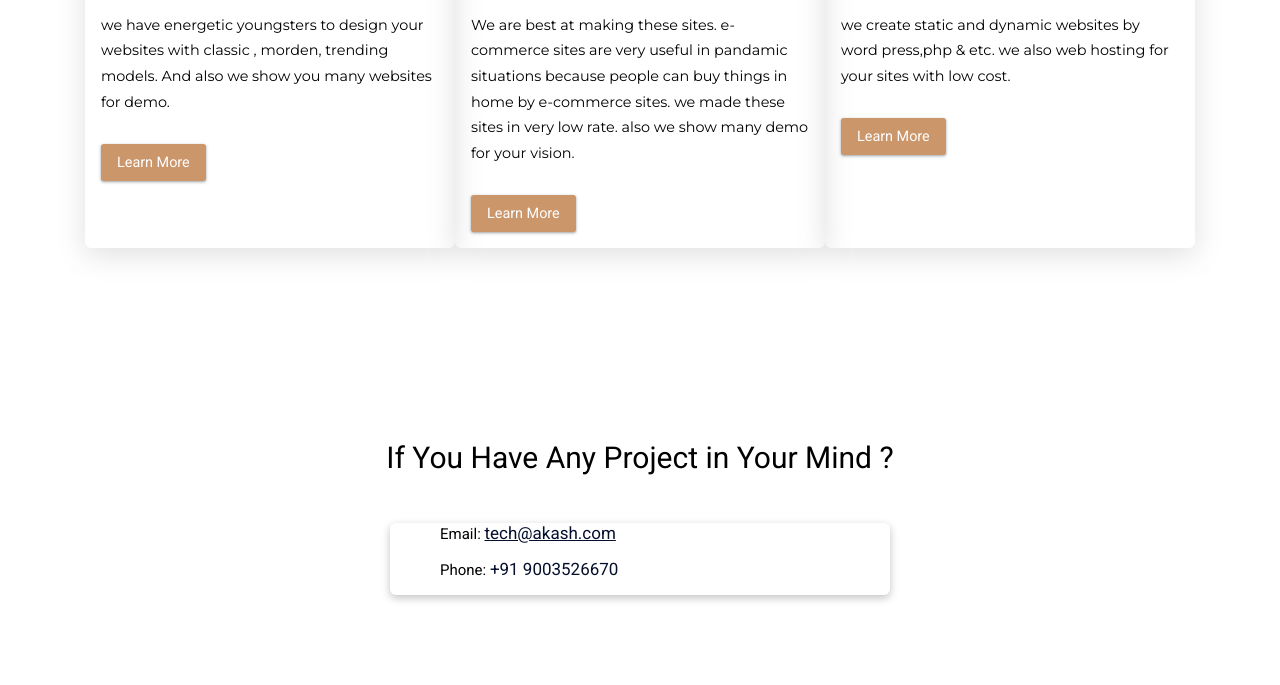
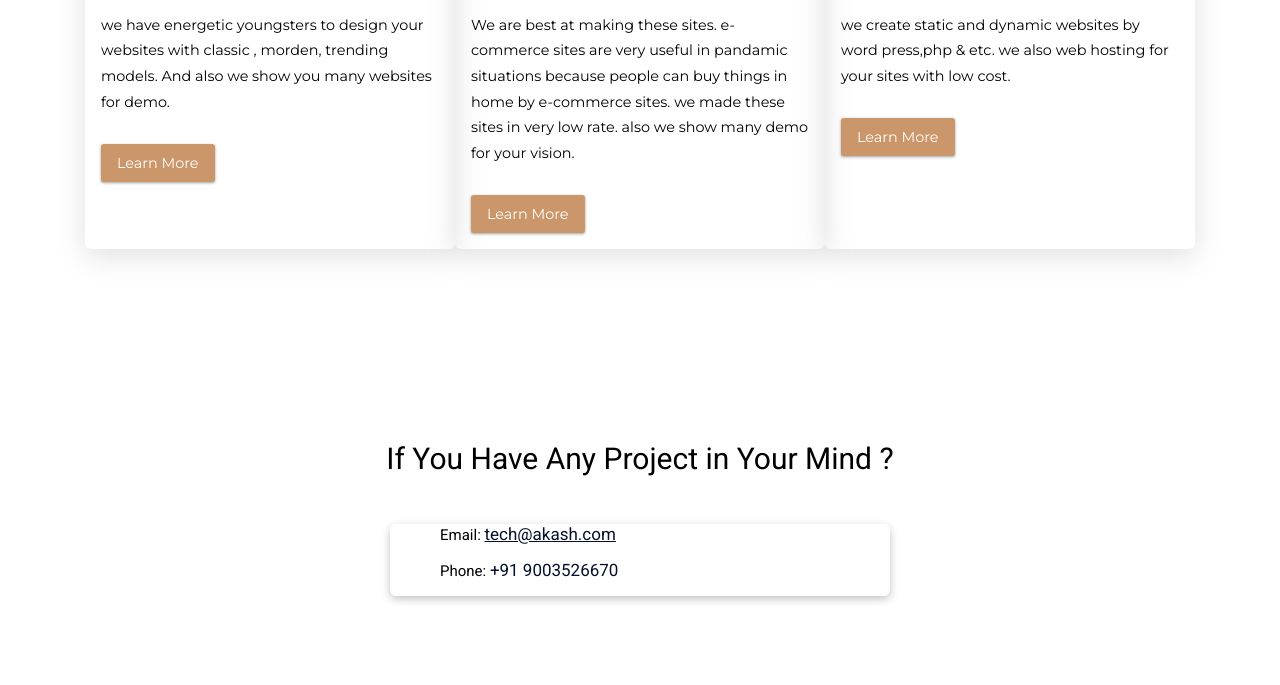
Before and after one commit to vishwanath231/salvatore-website, a plain HTML site: page index.html in a window 1280 px wide. Shown: the part 2099-2784 px from the top of the page. Drawn offline with Linux system fonts and the light colour scheme.

Commit message:
final commit

```diff
--- a/assets/css/style.css
+++ b/assets/css/style.css
@@ -252,15 +252,16 @@ section .title::after {
 }
 
 .service__btn{
+    display: inline-block;
     font-size: .9rem;
     font-weight: 500;
+    font-family: var(--Montserrat-font);
+    color: #fff;
     background: #cb966a;
     padding: 10px 16px;
     border-radius: 3px;
-    color: #fff;
     box-shadow: rgba(60, 64, 67, 0.3) 0px 1px 2px 0px,
     rgba(60, 64, 67, 0.15) 0px 1px 3px 1px;
-    display: inline-block;
 }
 
 @media(min-width:1020px){
```
